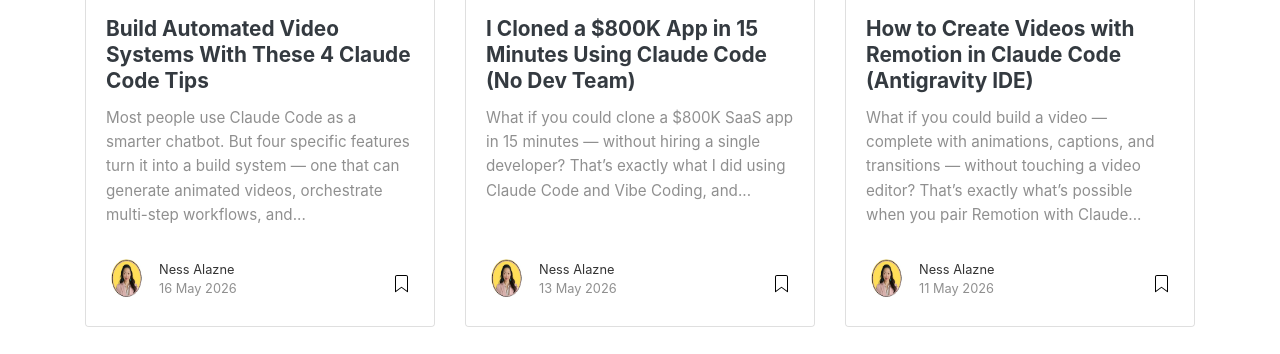
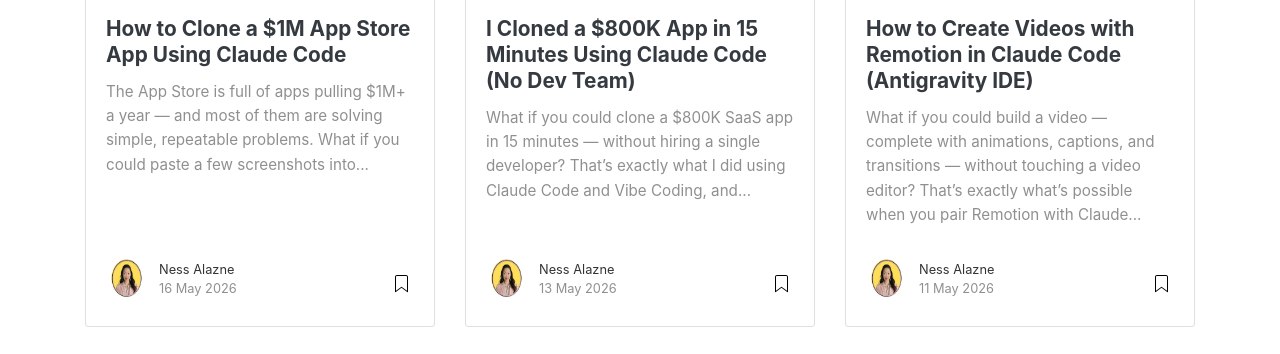
Before and after one commit to nessalazne/nessalazne.github.io, a Jekyll site: the page built from index.html, in a window 1280 px wide and 900 px high, cut to the strip 491-845 px from the top of the window. Built offline with Jekyll 4.4.1, drawn with Linux system fonts in a browser that asks for light colours; nearby versions of some CDN libraries; the list of posts is cut into pages by our own code; some of the changed lines change nothing that is shown.

Commit message:
Add: How to Clone a $1M App Store App Using Claude Code

```diff
--- a/_pages/get.md
+++ b/_pages/get.md
@@ -238,10 +238,10 @@
       post: "https://blog.digicuratoragency.com/claude-code-4-tips/"
     },
     {
-      title: "Remotion + Claude Code Setup Guide",
-      desc: "A 5-phase setup guide for building animated videos with Remotion inside Claude Code and Antigravity IDE — no video editor needed.",
-      url: "https://guides.digicuratoragency.com/guides/remotion-claude-code-video-creator",
-      post: "https://blog.digicuratoragency.com/claude-code-build-4-tips/"
+      title: "Build a $1M App With Claude Code — Prompt Guide",
+      desc: "Two power prompts for reverse-engineering any top App Store app from screenshots and building your own version with Claude Code — no dev team needed.",
+      url: "https://guides.digicuratoragency.com/guides/build-1m-app-claude-code",
+      post: "https://blog.digicuratoragency.com/build-1m-app-claude-code/"
     }
   ],
   "remotion": [
--- /dev/null
+++ b/_posts/2026-05-16-build-1m-app-claude-code.md
@@ -0,0 +1,88 @@
+---
+layout: post
+title: "How to Clone a $1M App Store App Using Claude Code"
+author: nessa
+categories: [Claude Code, Antigravity, AI Automation]
+image: assets/images/build-1m-app-claude-code-header.jpg
+featured: false
+---
+
+The App Store is full of apps pulling $1M+ a year — and most of them are solving simple, repeatable problems. What if you could paste a few screenshots into Claude Code, reverse-engineer the whole thing, and start building your own version today? That's exactly what this video walks you through.
+
+{% include youtube-short.html id="ZsgpFXA4YV0" %}
+
+---
+
+## Get the Free Prompt Guide
+
+Want the exact two prompts — one to reverse-engineer any App Store app from screenshots, and one to start building it with Claude Code? I've put both in a one-page PDF you can keep open while you build.
+
+**[Get the free $1M App Prompt Guide →](https://guides.digicuratoragency.com/guides/build-1m-app-claude-code)**
+
+---
+
+## Why App Store Apps Are the Best Thing to Clone
+
+The App Store already validates everything for you. An app with 10,000 reviews and a $9.99/month subscription is a proven market — someone found the problem, built the solution, and people pay for it. Your job isn't to invent something new. Your job is to build a better, leaner version of something that already works.
+
+Claude Code makes this possible without a dev team. You don't need to know how the original app was built — you just need the screenshots and the right prompts.
+
+## Step 1: Find Your Target App
+
+Start with a specific niche you understand — fitness, productivity, finance, content creation. Look for apps that:
+
+- Have 4+ stars and at least a few thousand reviews
+- Charge a subscription (monthly or annual — not one-time)
+- Have a clear, repeatable core feature you can spot in the screenshots
+
+Take screenshots of the main screens: the onboarding, the home screen, the core feature, and the paywall or subscription screen. You'll paste these directly into Claude Code.
+
+## Step 2: The Reverse-Engineer Prompt
+
+Open Claude Code in your Antigravity IDE, paste in your screenshots, and run this prompt:
+
+> *"I'm sharing screenshots of [App Name] from the App Store. Analyze these screens and reverse engineer the app. Break down: (1) the core features and what problem each solves, (2) the navigation structure and user flow, (3) the monetization model you can infer, (4) the data structures likely powering each screen, and (5) the tech stack you'd recommend to build a lean version. Give me a full spec document I can use to start building."*
+
+Claude will produce a detailed spec — feature list, data model, user flow, recommended stack. This becomes your blueprint.
+
+For both prompts formatted and ready to copy, [grab the free guide →](https://guides.digicuratoragency.com/guides/build-1m-app-claude-code)
+
+## Step 3: The Build Prompt
+
+Once Claude has the spec, use this prompt to start the actual build:
+
+> *"Based on the app spec above, build a working MVP starting with the core user flow. Create: (1) the basic UI matching the navigation structure from the spec, (2) the data model you recommended, and (3) the primary feature — just enough to demo. Use [your tech stack] and keep the scope tight enough to complete in this session."*
+
+Claude will generate the files, structure the project, and give you working code for the first version. You're not building the full app — you're building the first thing a user needs to experience so they understand the value.
+
+## Step 4: Iterate With Claude in the Loop
+
+This is where the Antigravity + Claude Code combo shines. After the first build:
+
+- **Describe the gap**: "The onboarding is missing a step — add a screen that asks for the user's goal before showing the dashboard."
+- **Fix problems conversationally**: "The subscription screen isn't showing the annual pricing — add it below the monthly option."
+- **Add features from the spec**: Work down the feature list one session at a time.
+
+Each session, Claude has the project context. It builds on what's already there instead of starting from scratch.
+
+## What You Can Ship
+
+In a focused 2–3 hour session using this workflow, most creators in the Vibe Coding community are shipping:
+
+- A working onboarding + core feature screen
+- A basic data model with local storage or Supabase
+- A subscription paywall (Stripe or RevenueCat)
+
+That's a submittable MVP — not a full product, but something real you can test with users and iterate on.
+
+---
+
+## Start With the Prompts
+
+The reverse-engineer and build prompts are the hardest part to get right. Too vague and Claude gives you a generic spec. Too prescriptive and you lose the analysis. The prompt guide includes both — tested and formatted so you can paste them directly.
+
+**[Get the free $1M App Prompt Guide →](https://guides.digicuratoragency.com/guides/build-1m-app-claude-code)**
+
+---
+
+Want to go further? Check out [Clone Any $800K App in 15 Minutes](https://blog.digicuratoragency.com/clone-800k-app-claude-code/) for the full 4-phase cheat sheet — and the [YouTube Repurposer system](https://builds.digicuratoragency.com/youtube-repurposer/) if you're ready to automate your entire content pipeline alongside your build.
--- a/_posts/2026-05-16-claude-code-build-4-tips.md
+++ /dev/null
@@ -1,96 +0,0 @@
----
-layout: post
-title: "Build Automated Video Systems With These 4 Claude Code Tips"
-author: nessa
-categories: [Claude Code, Antigravity, AI Automation]
-image: assets/images/claude-code-build-4-tips-header.jpg
-featured: false
----
-
-Most people use Claude Code as a smarter chatbot. But four specific features turn it into a build system — one that can generate animated videos, orchestrate multi-step workflows, and run everything automatically while you focus on what's next. If you're serious about building with Claude Code, these are the four things that change everything.
-
-{% include youtube-short.html id="ZsgpFXA4YV0" %}
-
----
-
-## Get the Free Guide
-
-Want to go from these 4 tips to your first automated Remotion video — inside Antigravity IDE? I've put the full setup into a step-by-step PDF you can follow right now.
-
-**[Get the free Remotion + Claude Code Setup Guide →](https://guides.digicuratoragency.com/guides/remotion-claude-code-video-creator)**
-
----
-
-## Tip 1: CLAUDE.md Gives Claude Context Without Repeating Yourself
-
-Every Claude Code session starts fresh. Without a way to persist your project context, you'd spend the first 5 minutes of every session re-explaining your folder structure, naming conventions, and what tools you're working with.
-
-`CLAUDE.md` solves this. It's a plain markdown file that Claude reads at the start of every session — think of it as a standing brief your AI always has open. For a Remotion-based video project, your `CLAUDE.md` might include:
-
-- Your composition names and what each one does
-- The render command and output folder
-- Rules for how captions should be styled and timed
-- Which ElevenLabs voice to use for voiceover generation
-
-Set it once. From then on, Claude knows the project. No reintroductions needed.
-
-## Tip 2: Build Skills — One-Word Commands That Run Full Workflows
-
-A skill is a reusable Claude Code command you create by writing a markdown file inside a `skills/` folder. The file contains a prompt and a set of instructions. When you call `/skill-name`, Claude executes the whole workflow from start to finish.
-
-For video production, a skill could:
-1. Take a script and a topic as input
-2. Generate a Remotion composition with animated captions
-3. Render the MP4 to your `out/` folder
-4. Upload it to a hosting endpoint
-
-Every video you produce after that is one command. You stop reinventing the process and start stacking outputs. The Vibe Coding content system runs on skills — `/animated-ad`, `/explainer-video`, `/seo-blog-writer` — each one a complete workflow triggered with a single word.
-
-For the full build path using Remotion inside Antigravity IDE, [grab the free setup guide →](https://guides.digicuratoragency.com/guides/remotion-claude-code-video-creator)
-
-## Tip 3: Sub-Agents Let You Run Tasks in Parallel
-
-Claude Code can spin up sub-agents — separate AI instances that each handle one piece of a job simultaneously. Instead of a linear sequence (write → wait → render → wait → publish), you can delegate multiple tasks and run them at the same time.
-
-In a video production workflow, this might look like:
-
-- **Agent 1** generates the Remotion composition from a script
-- **Agent 2** generates the voiceover using ElevenLabs
-- **Agent 3** writes the blog post to go with the video
-
-All three run in parallel. The parent agent waits for all results, then hands them off to the next step. What would take 20 minutes sequentially collapses into 7.
-
-This is one of the most underused features in Claude Code — and once you feel it working, you'll never go back to one-step-at-a-time.
-
-## Tip 4: Hooks Automate the Boring Stuff Automatically
-
-Hooks are shell commands that Claude Code triggers before or after a specific tool runs. You set them once in `settings.json` and they fire without any prompt — no reminder needed.
-
-For a video build system, hooks are where you eliminate all the manual cleanup:
-
-- **Post-render hook**: auto-moves the output MP4 to a distribution folder
-- **Pre-push hook**: validates the render completed before uploading
-- **Post-edit hook**: logs every file change with a timestamp for auditing
-
-Hooks don't require a separate plugin or integration. They're just shell commands wired to Claude's action cycle. Once they're in place, your workflow enforces itself.
-
----
-
-## What You Can Build With These 4 Tips
-
-Stack all four together and here's what the Vibe Coding video system looks like in practice:
-
-1. **CLAUDE.md** holds your Remotion project config — composition names, render commands, brand colors
-2. **A video skill** (e.g., `/create-short`) takes a script and renders an animated video with captions
-3. **Sub-agents** generate voiceover and write companion blog content in parallel
-4. **A post-render hook** auto-uploads the MP4 and opens the publish flow
-
-From script to published short — handled by Claude while you work on something else.
-
-This is exactly the system inside the Remotion + Claude Code Setup Guide. It covers the folder structure, the CLAUDE.md setup, the render commands, and the skill file template so you can get your first automated video built in Antigravity IDE today.
-
-**[Get the free Remotion + Claude Code Setup Guide →](https://guides.digicuratoragency.com/guides/remotion-claude-code-video-creator)**
-
----
-
-Want to see the bigger picture? Check out [How to Create Videos with Remotion in Claude Code](https://blog.digicuratoragency.com/remotion-claude-code-video-creator/) for a full walkthrough of the setup — and the [YouTube Repurposer system](https://builds.digicuratoragency.com/youtube-repurposer/) if you're ready to automate your entire video-to-content pipeline.
```
Also changed, not shown: assets/images/build-1m-app-claude-code-header.jpg (added), assets/images/claude-code-build-4-tips-header.jpg (deleted), 1 other file.
